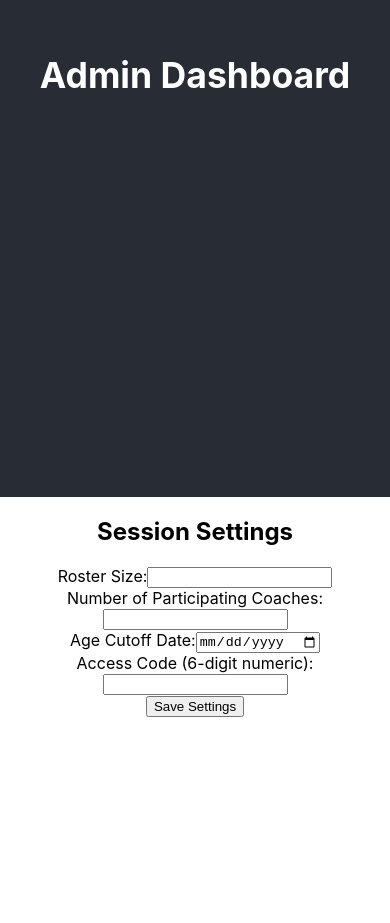
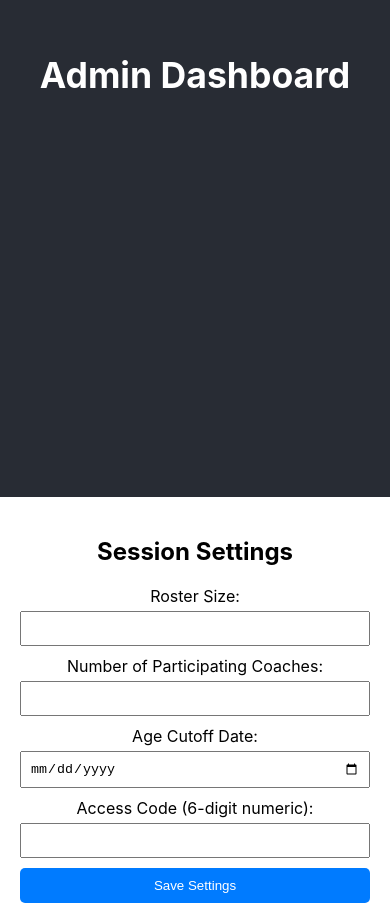
Before and after one commit to jkbniner9/All-Star-App, a React (Create React App) app in the folder frontend/admin/: page / in a window 390 px wide. Shown: the part 347-1270 px from the top of the page. Before the commit the page ends 1064 px from the top, so only its background shows below. Built offline with nearby package versions, Linux system fonts and the light colour scheme.

Commit message:
Added basic styling to SessionSettingsForm for mobile

```diff
--- a/frontend/admin/src/components/SessionSettingsForm.js
+++ b/frontend/admin/src/components/SessionSettingsForm.js
@@ -7,61 +7,66 @@ function SessionSettingsForm() {
   const [accessCode, setAccessCode] = useState('');
 
   const handleSubmit = (event) => {
-    event.preventDefault(); // Prevents the default form submission behavior
+    event.preventDefault();
     console.log('Form data:', {
       rosterSize,
       numCoaches,
       ageCutoff,
       accessCode,
     });
-    // In a real application, you would send this data to your backend
   };
 
   return (
-    <div>
-      <h2>Session Settings</h2>
-      <form onSubmit={handleSubmit}>
-        <div>
-          <label htmlFor="rosterSize">Roster Size:</label>
+    <div style={{ padding: '20px', display: 'flex', flexDirection: 'column', alignItems: 'center' }}>
+      <h2 style={{ marginBottom: '20px' }}>Session Settings</h2>
+      <form onSubmit={handleSubmit} style={{ width: '100%', maxWidth: '400px' }}>
+        <div style={{ marginBottom: '10px' }}>
+          <label htmlFor="rosterSize" style={{ display: 'block', marginBottom: '5px' }}>Roster Size:</label>
           <input
             type="number"
             id="rosterSize"
             name="rosterSize"
             value={rosterSize}
             onChange={(e) => setRosterSize(e.target.value)}
+            style={{ width: '100%', padding: '8px', boxSizing: 'border-box' }}
           />
         </div>
-        <div>
-          <label htmlFor="numCoaches">Number of Participating Coaches:</label>
+        <div style={{ marginBottom: '10px' }}>
+          <label htmlFor="numCoaches" style={{ display: 'block', marginBottom: '5px' }}>Number of Participating Coaches:</label>
           <input
             type="number"
             id="numCoaches"
             name="numCoaches"
             value={numCoaches}
             onChange={(e) => setNumCoaches(e.target.value)}
+            style={{ width: '100%', padding: '8px', boxSizing: 'border-box' }}
           />
         </div>
-        <div>
-          <label htmlFor="ageCutoff">Age Cutoff Date:</label>
+        <div style={{ marginBottom: '10px' }}>
+          <label htmlFor="ageCutoff" style={{ display: 'block', marginBottom: '5px' }}>Age Cutoff Date:</label>
           <input
             type="date"
             id="ageCutoff"
             name="ageCutoff"
             value={ageCutoff}
             onChange={(e) => setAgeCutoff(e.target.value)}
+            style={{ width: '100%', padding: '8px', boxSizing: 'border-box' }}
           />
         </div>
-        <div>
-          <label htmlFor="accessCode">Access Code (6-digit numeric):</label>
+        <div style={{ marginBottom: '10px' }}>
+          <label htmlFor="accessCode" style={{ display: 'block', marginBottom: '5px' }}>Access Code (6-digit numeric):</label>
           <input
             type="text"
             id="accessCode"
             name="accessCode"
             value={accessCode}
             onChange={(e) => setAccessCode(e.target.value)}
+            style={{ width: '100%', padding: '8px', boxSizing: 'border-box' }}
           />
         </div>
-        <button type="submit">Save Settings</button>
+        <button type="submit" style={{ width: '100%', padding: '10px', backgroundColor: '#007bff', color: 'white', border: 'none', borderRadius: '5px', cursor: 'pointer' }}>
+          Save Settings
+        </button>
       </form>
     </div>
   );
```
